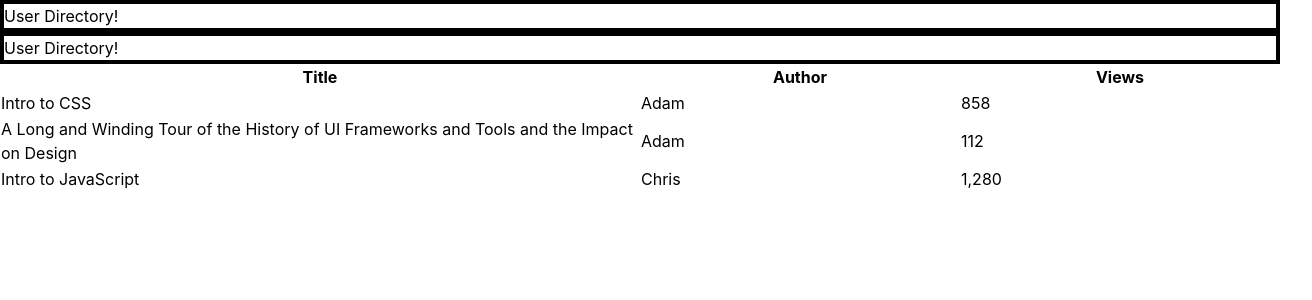
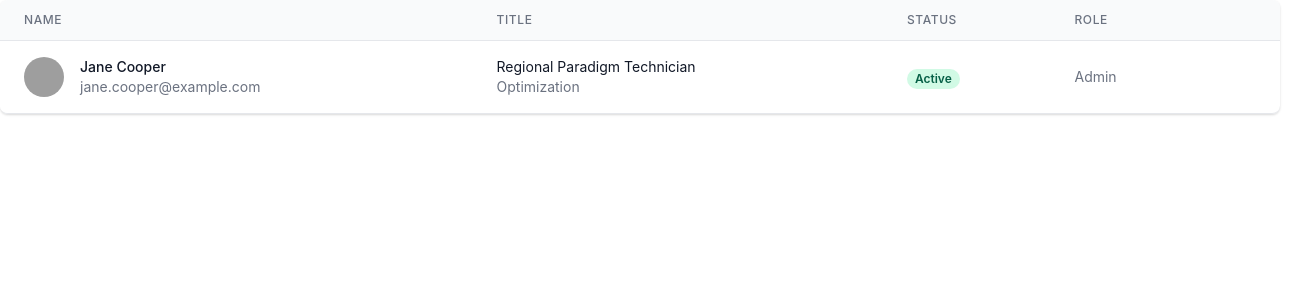
Before and after one commit to jdmarty/workforceDirectory, a React (Create React App) app: page / in a window 1280 px wide. Shown: the top 300 px of the page, 1312 px wide, since content can reach past the window. Built offline with nearby package versions, Linux system fonts and the light colour scheme; no server answers; grey boxes are pictures that could not be loaded.

Commit message:
created table row component

```diff
--- a/src/App.js
+++ b/src/App.js
@@ -1,84 +1,22 @@
-import { useState } from "react";
-import Navbar from "./components/Navbar"
+import { useEffect, useState } from "react";
+import API from "./util/API"
 import Table from "./components/Table"
 import Featured from "./components/Featured"
 
+function App() {
+  const [allUsers, setAllUsers] = useState({});
 
-function App() {
+  useEffect(() => {
+    API.getMultipleUsers(10)
+      .then(res => {
+        console.log(res.data.results);
+        setAllUsers(res.data.results)
+      })
+  }, [])
 
-  const testUser = {
-    results: [
-      {
-        gender: "male",
-        name: {
-          title: "mr",
-          first: "brad",
-          last: "gibson",
-        },
-        location: {
-          street: "9278 new road",
-          city: "kilcoole",
-          state: "waterford",
-          postcode: "93027",
-          coordinates: {
-            latitude: "20.9267",
-            longitude: "-7.9310",
-          },
-          timezone: {
-            offset: "-3:30",
-            description: "Newfoundland",
-          },
-        },
-        email: "brad.gibson@example.com",
-        login: {
-          uuid: "155e77ee-ba6d-486f-95ce-0e0c0fb4b919",
-          username: "silverswan131",
-          password: "firewall",
-          salt: "TQA1Gz7x",
-          md5: "dc523cb313b63dfe5be2140b0c05b3bc",
-          sha1: "7a4aa07d1bedcc6bcf4b7f8856643492c191540d",
-          sha256:
-            "74364e96174afa7d17ee52dd2c9c7a4651fe1254f471a78bda0190135dcd3480",
-        },
-        dob: {
-          date: "1993-07-20T09:44:18.674Z",
-          age: 26,
-        },
-        registered: {
-          date: "2002-05-21T10:59:49.966Z",
-          age: 17,
-        },
-        phone: "011-962-7516",
-        cell: "081-454-0666",
-        id: {
-          name: "PPS",
-          value: "0390511T",
-        },
-        picture: {
-          large: "https://randomuser.me/api/portraits/men/75.jpg",
-          medium: "https://randomuser.me/api/portraits/med/men/75.jpg",
-          thumbnail: "https://randomuser.me/api/portraits/thumb/men/75.jpg",
-        },
-        nat: "IE",
-      },
-    ],
-    info: {
-      seed: "fea8be3e64777240",
-      results: 1,
-      page: 1,
-      version: "1.3",
-    },
-  };
-
-  const [featured, setFeatured] = useState(testUser);
-  const handleFeature = e => {
-    setFeatured({})
-  }
 
   return (
     <div className="App">
-      <Navbar />
-      <Featured />
       <Table />
     </div>
   );
--- a/src/components/Featured/index.js
+++ b/src/components/Featured/index.js
@@ -1,9 +1,10 @@
 import React from "react";
 
-function Featured() {
+function Featured(props) {
   return (
-    <div className="container mx-auto border-4 border-black">
-      <h1>User Directory!</h1>
+    <div className="flex flex-row container mx-auto border-2 border-blue-700">
+      <img src={props.image} alt={props.name}></img>
+      <p>Hello!</p>
     </div>
   );
 }
--- a/src/components/Navbar/index.js
+++ /dev/null
@@ -1,12 +0,0 @@
-import React, { useEffect } from "react"
-import API from "../../util/API"
-
-function Navbar() {
-    return (
-        <div className="container mx-auto border-4 border-black">
-            <h1>User Directory!</h1>
-        </div>
-    )
-}
-
-export default Navbar
--- a/src/components/Table/index.js
+++ b/src/components/Table/index.js
@@ -1,40 +1,42 @@
 import React, { useEffect } from "react";
 import API from "../../util/API";
+import TableRow from "../TableRow"
 
 function Table() {
-  useEffect(() => {
-    API.getMultipleUsers(10).then((data) => console.log(data));
-  }, []);
   return (
-    <table className="table-fixed">
-      <thead>
-        <tr>
-          <th className="w-1/2">Title</th>
-          <th className="w-1/4">Author</th>
-          <th className="w-1/4">Views</th>
-        </tr>
-      </thead>
-      <tbody>
-        <tr>
-          <td>Intro to CSS</td>
-          <td>Adam</td>
-          <td>858</td>
-        </tr>
-        <tr>
-          <td>
-            A Long and Winding Tour of the History of UI Frameworks and Tools
-            and the Impact on Design
-          </td>
-          <td>Adam</td>
-          <td>112</td>
-        </tr>
-        <tr>
-          <td>Intro to JavaScript</td>
-          <td>Chris</td>
-          <td>1,280</td>
-        </tr>
-      </tbody>
-    </table>
+    <div className="flex flex-col">
+    <div className="-my-2 overflow-x-auto sm:-mx-6 lg:-mx-8">
+        <div className="py-2 align-middle inline-block min-w-full sm:px-6 lg:px-8">
+        <div className="shadow overflow-hidden border-b border-gray-200 sm:rounded-lg">
+            <table className="min-w-full divide-y divide-gray-200">
+            <thead className="bg-gray-50">
+                <tr>
+                <th scope="col" className="px-6 py-3 text-left text-xs font-medium text-gray-500 uppercase tracking-wider">
+                    Name
+                </th>
+                <th scope="col" className="px-6 py-3 text-left text-xs font-medium text-gray-500 uppercase tracking-wider">
+                    Title
+                </th>
+                <th scope="col" className="px-6 py-3 text-left text-xs font-medium text-gray-500 uppercase tracking-wider">
+                    Status
+                </th>
+                <th scope="col" className="px-6 py-3 text-left text-xs font-medium text-gray-500 uppercase tracking-wider">
+                    Role
+                </th>
+                <th scope="col" className="relative px-6 py-3">
+                    <span className="sr-only">Edit</span>
+                </th>
+                </tr>
+            </thead>
+            <tbody className="bg-white divide-y divide-gray-200">
+                <TableRow />
+            </tbody>
+            </table>
+        </div>
+        </div>
+    </div>
+    </div>
+
   );
 }
 
--- /dev/null
+++ b/src/components/TableRow/index.js
@@ -0,0 +1,43 @@
+import React from "react";
+
+function TableRow() {
+  return (
+    <tr>
+        <td className="px-6 py-4 whitespace-nowrap">
+        <div className="flex items-center">
+            <div className="flex-shrink-0 h-10 w-10">
+            <img
+                className="h-10 w-10 rounded-full"
+                src="https://images.unsplash.com/photo-1494790108377-be9c29b29330?ixlib=rb-1.2.1&amp;ixid=eyJhcHBfaWQiOjEyMDd9&amp;auto=format&amp;fit=facearea&amp;facepad=4&amp;w=256&amp;h=256&amp;q=60"
+                alt=""
+            ></img>
+            </div>
+            <div className="ml-4">
+            <div className="text-sm font-medium text-gray-900">
+                Jane Cooper
+            </div>
+            <div className="text-sm text-gray-500">
+                jane.cooper@example.com
+            </div>
+            </div>
+        </div>
+        </td>
+        <td className="px-6 py-4 whitespace-nowrap">
+        <div className="text-sm text-gray-900">
+            Regional Paradigm Technician
+        </div>
+        <div className="text-sm text-gray-500">Optimization</div>
+        </td>
+        <td className="px-6 py-4 whitespace-nowrap">
+        <span className="px-2 inline-flex text-xs leading-5 font-semibold rounded-full bg-green-100 text-green-800">
+            Active
+        </span>
+        </td>
+        <td className="px-6 py-4 whitespace-nowrap text-sm text-gray-500">
+        Admin
+        </td>
+    </tr>
+  );
+}
+
+export default TableRow;
```
